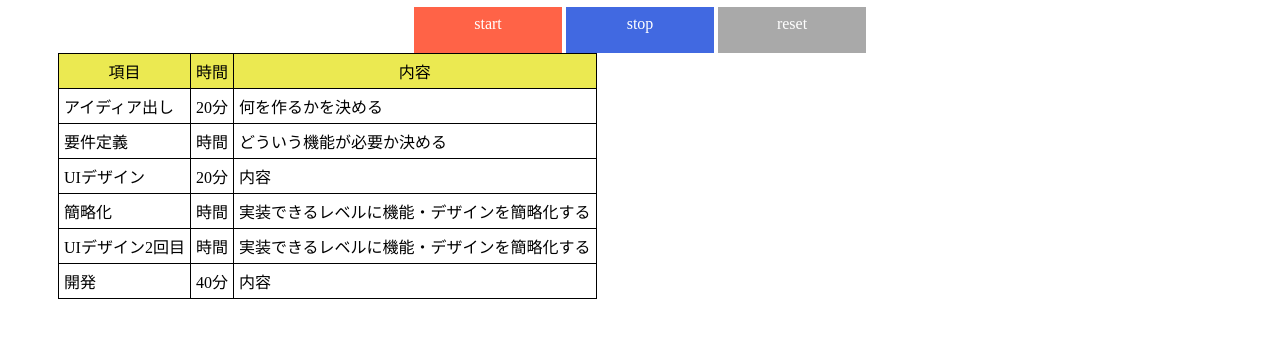
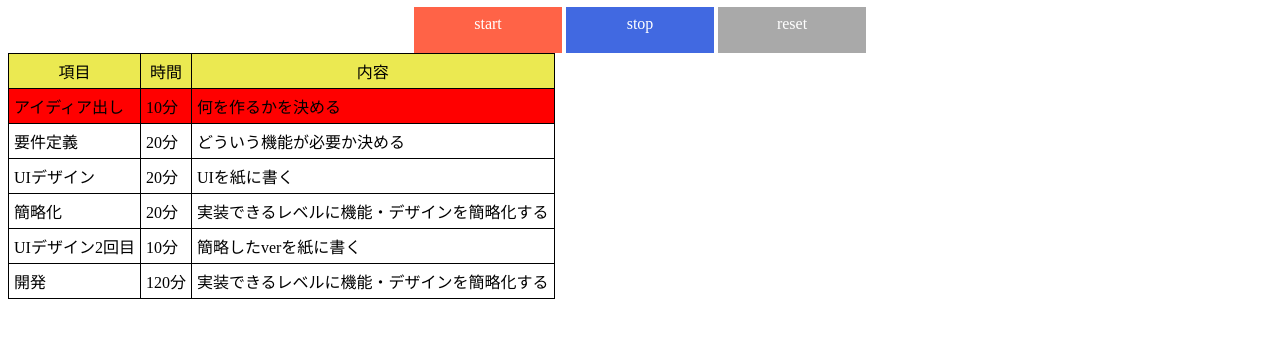
Before and after one commit to hikariyamasaki/timer, a plain HTML site: page view.html in a window 1280 px wide. Shown: the part 238-576 px from the top of the page. Drawn offline with Linux system fonts and the light colour scheme.

Commit message:
make function of that follow schedule

```diff
--- a/01_stylesheet.css
+++ b/01_stylesheet.css
@@ -65,7 +65,7 @@ li {
 }
 
 table {
-  margin-left: 50px;
+  /*margin-left: 50px;*/
   border-collapse: collapse;
 }
 td {
--- a/countdown.js
+++ b/countdown.js
@@ -25,12 +25,33 @@ function resetTimer(){
     return;
   }
   remaintime = 600;
+  indexNow = 0
+  setTable();
   writeTime();
+}
+
+function nextIndex() {
+  indexNow += 1
+  setTable()
+
+  //全ての項目を終了したらお疲れ様
+  if (indexNow == index.length) {
+    stopTimer()
+    resetTimer()
+    writeOtukare()
+  }
+
+  remaintime = Number(time[indexNow])*60 + 1
 }
 
 function countdown() {
   remaintime -= 1;
   writeTime();
+
+  //項目が終了したら
+  if (remaintime == 0) {
+    nextIndex()
+  }
 }
 
 function writeTime() {
@@ -41,3 +62,9 @@ function writeTime() {
   timeview.innerHTML = String(("0"+minites).slice(-2)) + ":" + String(("0"+seconds).slice(-2));
 
 }
+
+function writeOtukare() {
+  timerview = document.getElementById("timeview");
+
+  timeview.innerHTML = "お疲れ様でした";
+}
--- /dev/null
+++ b/schedule.js
@@ -0,0 +1,41 @@
+
+var index = ["アイディア出し","要件定義","UIデザイン","簡略化","UIデザイン2回目","開発"]
+var time = ["10","20","20","20","10","120"]
+var contents = [
+  "何を作るかを決める",
+  "どういう機能が必要か決める",
+  "UIを紙に書く",
+  "実装できるレベルに機能・デザインを簡略化する",
+  "簡略したverを紙に書く",
+  "実装できるレベルに機能・デザインを簡略化する"
+]
+
+// いまどのindexの工程にいるかを保存しておく変数
+var indexNow = 0
+
+
+// schTableにセットするTableの内容のHTMLソースを作る
+var tableContents = '<tr class="table_index"><td>項目</td><td>時間</td><td>内容</td></tr>'
+
+
+function setTable() {
+  // tableの各行をセット
+  for (var i = 0; i < index.length; i++) {
+    if (i==indexNow){
+      tableContents += '<tr style="background-color:red;"><td>'+index[i]+'</td><td>'+time[i]+'分</td><td>'+contents[i]+'</td></tr>'
+    }else{
+      tableContents += '<tr><td>'+index[i]+'</td><td>'+time[i]+'分</td><td>'+contents[i]+'</td></tr>'
+    }
+  }
+  //schTable.innerHTML = tableContents
+
+  //view.htmlに作ったテーブルを渡す
+  var parentTable = document.getElementById("schedule_table")
+  //parentTable.appendChild(schTable)
+  parentTable.innerHTML = tableContents
+
+  // tableContentsの内容をリセット
+  tableContents = '<tr class="table_index"><td>項目</td><td>時間</td><td>内容</td></tr>'
+}
+
+setTable()
--- a/view.html
+++ b/view.html
@@ -5,6 +5,7 @@
   <title></title>
   <link rel="stylesheet" type="text/css" href="01_stylesheet.css">
   <script type="text/javascript" src="countdown.js"></script>
+
 </head>
 <body>
   <h1>timer</h1>
@@ -18,29 +19,13 @@
       <a class="btn stop" onclick="stopTimer()">stop</a>
       <a class="btn reset" onclick="resetTimer()">reset</a>
     </div>
-    <table>
-      <tr class="table_index">
-        <td>項目</td><td>時間</td><td>内容</td>
-      </tr>
-      <tr>
-        <td>アイディア出し</td><td>20分</td><td>何を作るかを決める</td>
-      </tr>
-      <tr>
-        <td>要件定義</td><td>時間</td><td>どういう機能が必要か決める</td>
-      </tr>
-      <tr>
-        <td>UIデザイン</td><td>20分</td><td>内容</td>
-      </tr>
-      <tr>
-        <td>簡略化</td><td>時間</td><td>実装できるレベルに機能・デザインを簡略化する</td>
-      </tr>
-      <tr>
-        <td>UIデザイン2回目</td><td>時間</td><td>実装できるレベルに機能・デザインを簡略化する</td>
-      </tr>
-      <tr>
-        <td>開発</td><td>40分</td><td>内容</td>
-      </tr>
+
+
+    <table id="schedule_table">
+      <!-- tableの中身はschedule.jsに書いているよ -->
     </table>
+    <script type="text/javascript" src="schedule.js"></script>
+
   </div>
 </body>
 </html>
```
Also changed, not shown: 1 other file.
